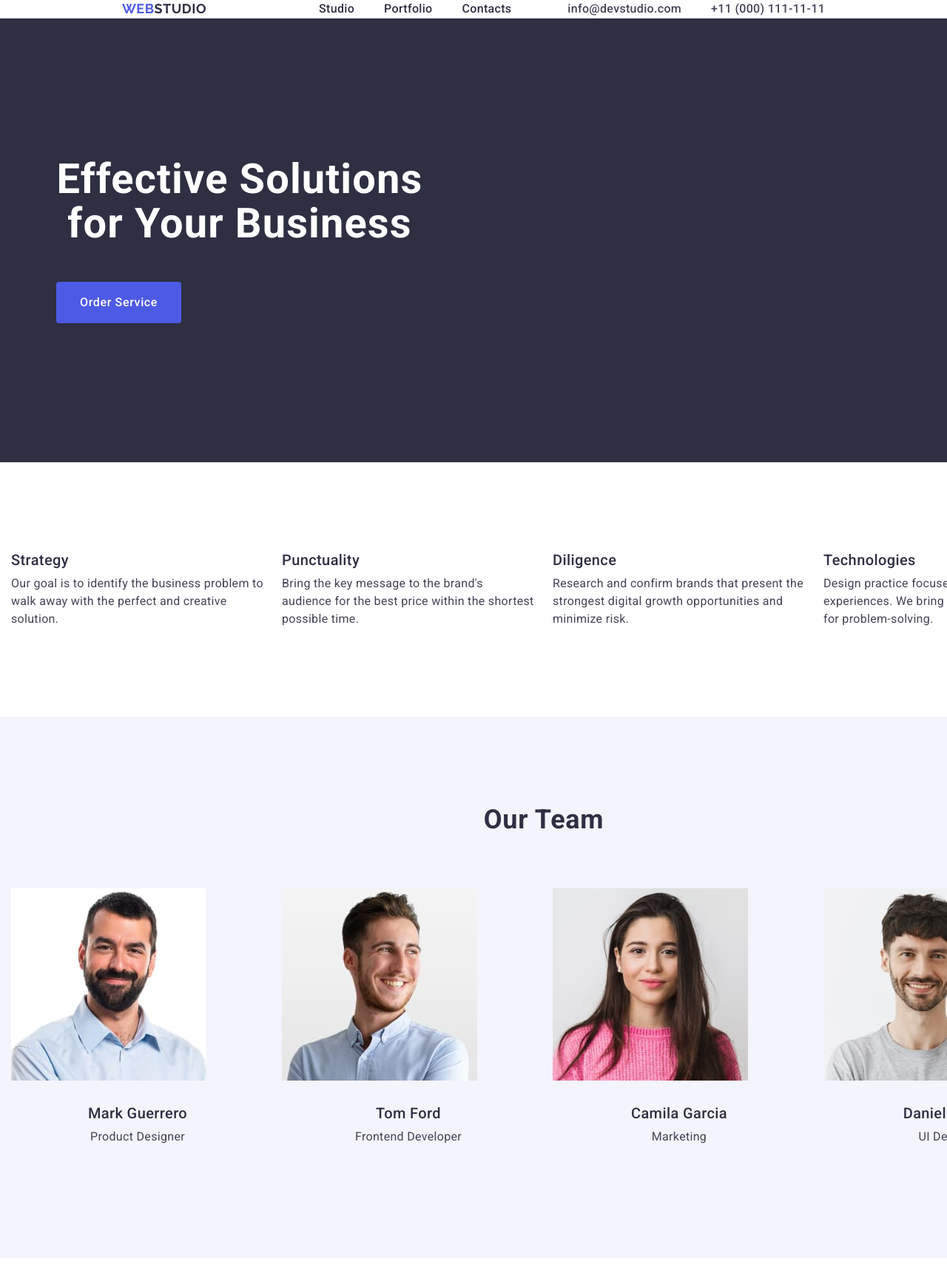
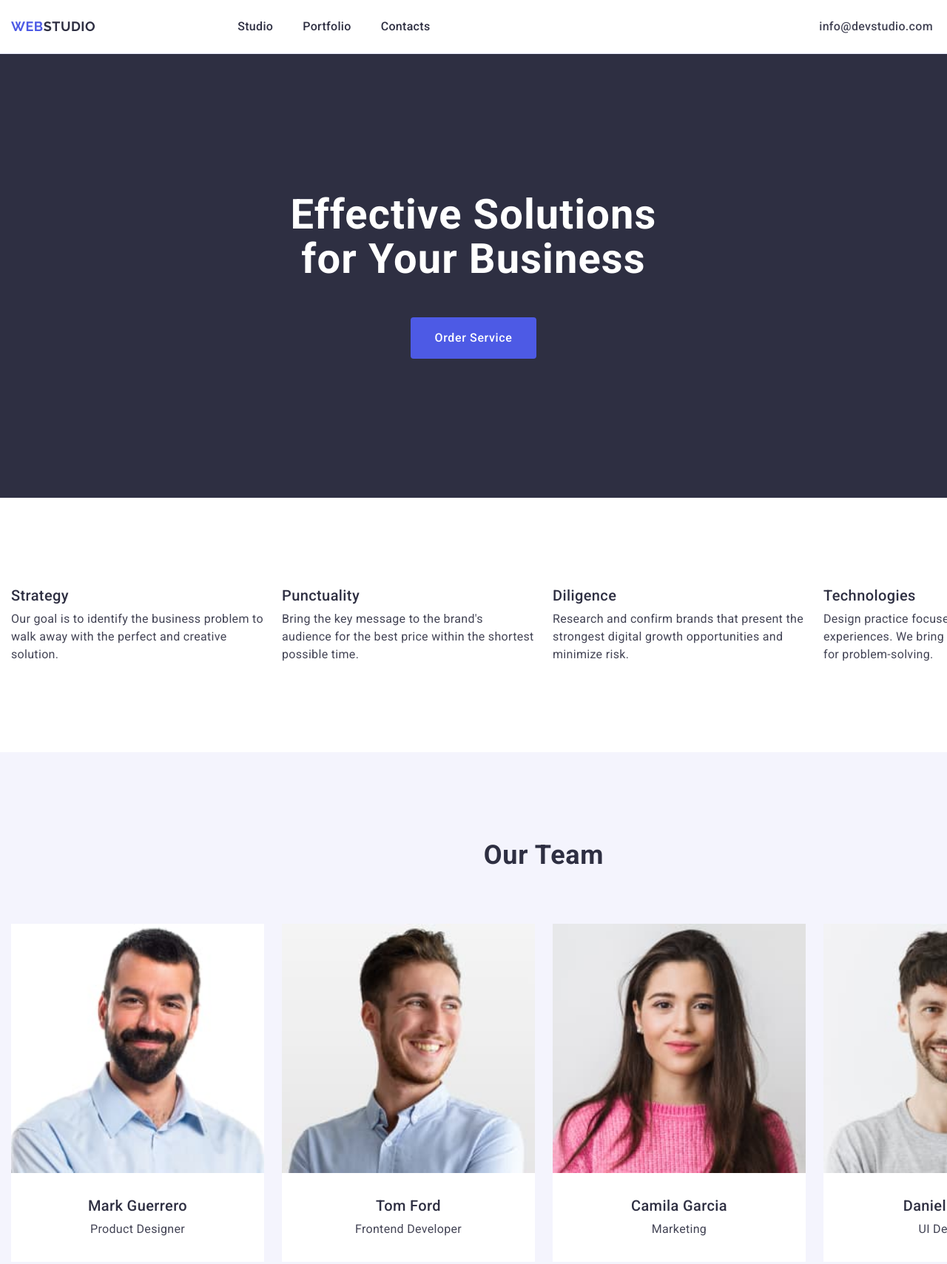
Before and after one commit to kefllr/goit-markup-hw-03, a plain HTML site: page index.html in a window 1280 px wide. Shown: the top 1709 px of the page at 74% size. Drawn offline with nearby package versions, Linux system fonts and the light colour scheme.

Commit message:
goit-markup-hw-03

```diff
--- a/css/styles.css
+++ b/css/styles.css
@@ -27,6 +27,7 @@ p, h1, h2, h3, h4, h5, h6{
     margin-bottom: 0;
 }
 img{
+    width: 100%;
     display: block;
 }
 .header{
@@ -41,11 +42,9 @@ img{
 }
 .cont-header{
     display: flex;
-    gap: 76px;
-    justify-content: center;
     align-items: center;
     padding: 0 15px;
-    width: 1158px;
+    width: 1470px;
 }
 .cont-stud-sect{
     flex-shrink: 0;
@@ -55,19 +54,24 @@ img{
 .navig{
     align-items: center;
     display: flex;
-    gap: 76px;
+    gap: 40px;
+    padding: 24px 0;
 }
 .list-nav{
     display: flex;
     gap: 40px;
-    margin-right: auto;
+    margin-left: 76px;
 }
 .list-adr{
     display: flex;
     gap: 40px;
 }
+.adr{
+    margin-left: auto;
+}
 .logo{
     margin-right: 76px;
+    margin-left: auto;
 }
 .link .logo-name{
     color: #2E2F42;
@@ -100,6 +104,9 @@ img{
     color: #FFF;
     margin-bottom: 48px;
     max-width: 496px;
+    margin-right: auto;
+    margin-left: auto;
+
 }
 .button{
     cursor: pointer;
@@ -114,6 +121,8 @@ img{
     height: 56px;
     border-radius: 4px;
     border: none;
+    margin-left: auto;
+    margin-right: auto;
 
 }
 button:hover,
@@ -127,11 +136,11 @@ button:focus{
 .link-adr:hover,
 .link-adr:focus{
     color: #404BBF;
-    text-decoration: underline;
 }
 .stud-sect{
     background-color: #2e2f42;
     padding: 188px 0;
+
 }
 .visually-hidden {
     position: absolute;
@@ -152,6 +161,8 @@ button:focus{
 .list-advan{
     display: flex;
     gap: 24px;
+    margin-left: auto;
+    margin-right: auto;
 }
 .item-advan{
     width: calc((100% - 72px) / 4);
@@ -169,8 +180,6 @@ button:focus{
     padding: 120px 0
 }
 .cont-team{
-
-
 }
 .title-team{
     font-size: 36px;
@@ -188,13 +197,19 @@ button:focus{
 .list-team{
     display: flex;
     gap: 24px;
+    margin-right: auto;
+    margin-left: auto;
 }
 .item-team{
+    border-radius: 0px 0px 4px 4px;
+    flex-direction: column;
+    margin-left: auto;
+    margin-right: auto;
     width: calc((100% - 72px) / 4);
-    border-radius: 0px 0px 4px 4px;
 }
 .cont-team-card{
     padding: 32px 0;
+    background-color: #fff;
 }
 .names{
     font-weight: 500;
--- a/index.html
+++ b/index.html
@@ -95,28 +95,28 @@
             <h2 class="title-team">Our Team</h2>
             <ul class="list-team">
                 <li class="item-team">
-                    <img src="./images/mark.jpg" alt="Mark Guerrero" width="264">
+                    <img src="./images/mark.jpg" alt="Mark Guerrero" width="264" class="img-team">
                     <div class="cont-team-card">
                     <h3 class="names">Mark Guerrero</h3>
                     <p class="work">Product Designer</p>
                 </div>
                 </li>
                 <li class="item-team">
-                    <img src="./images/tom.jpg" alt="Tom Ford" width="264">
+                    <img src="./images/tom.jpg" alt="Tom Ford" width="264" class="img-team">
                     <div class="cont-team-card">
                     <h3 class="names">Tom Ford</h3>
                     <p class="work">Frontend Developer</p>
                 </div>
                 </li>
                 <li class="item-team">
-                    <img src="./images/camila.jpg" alt="Camila Garcia" width="264">
+                    <img src="./images/camila.jpg" alt="Camila Garcia" width="264" class="img-team">
                     <div class="cont-team-card">
                     <h3 class="names">Camila Garcia</h3>
                     <p class="work">Marketing</p>
                 </div>
                 </li>
                 <li class="item-team">
-                    <img src="./images/daniel.jpg" alt="Daniel Wilson" width="264">
+                    <img src="./images/daniel.jpg" alt="Daniel Wilson" width="264" class="img-team">
                     <div class="cont-team-card">
                     <h3 class="names">Daniel Wilson</h3>
                     <p class="work">UI Designer</p>
```
